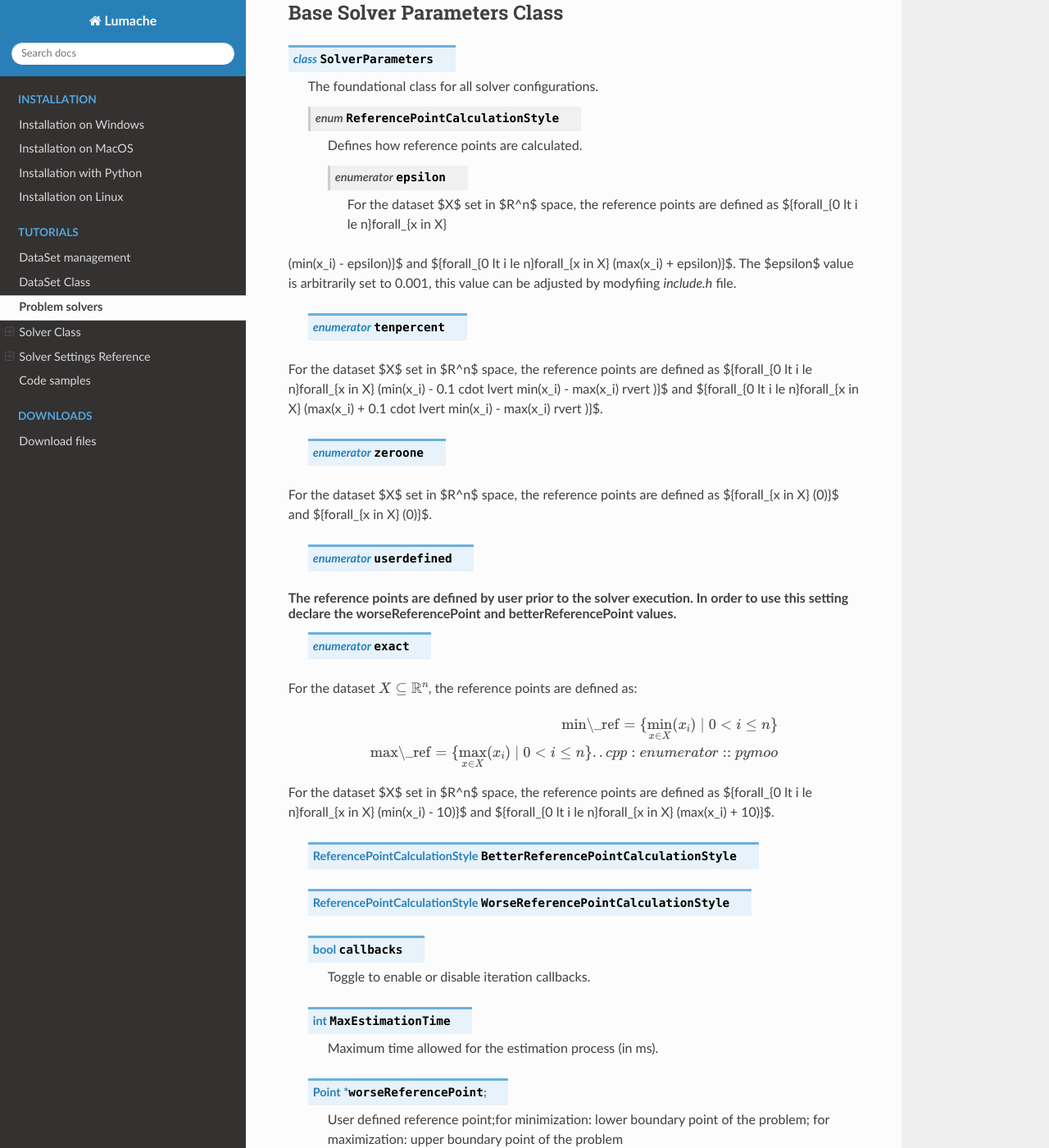
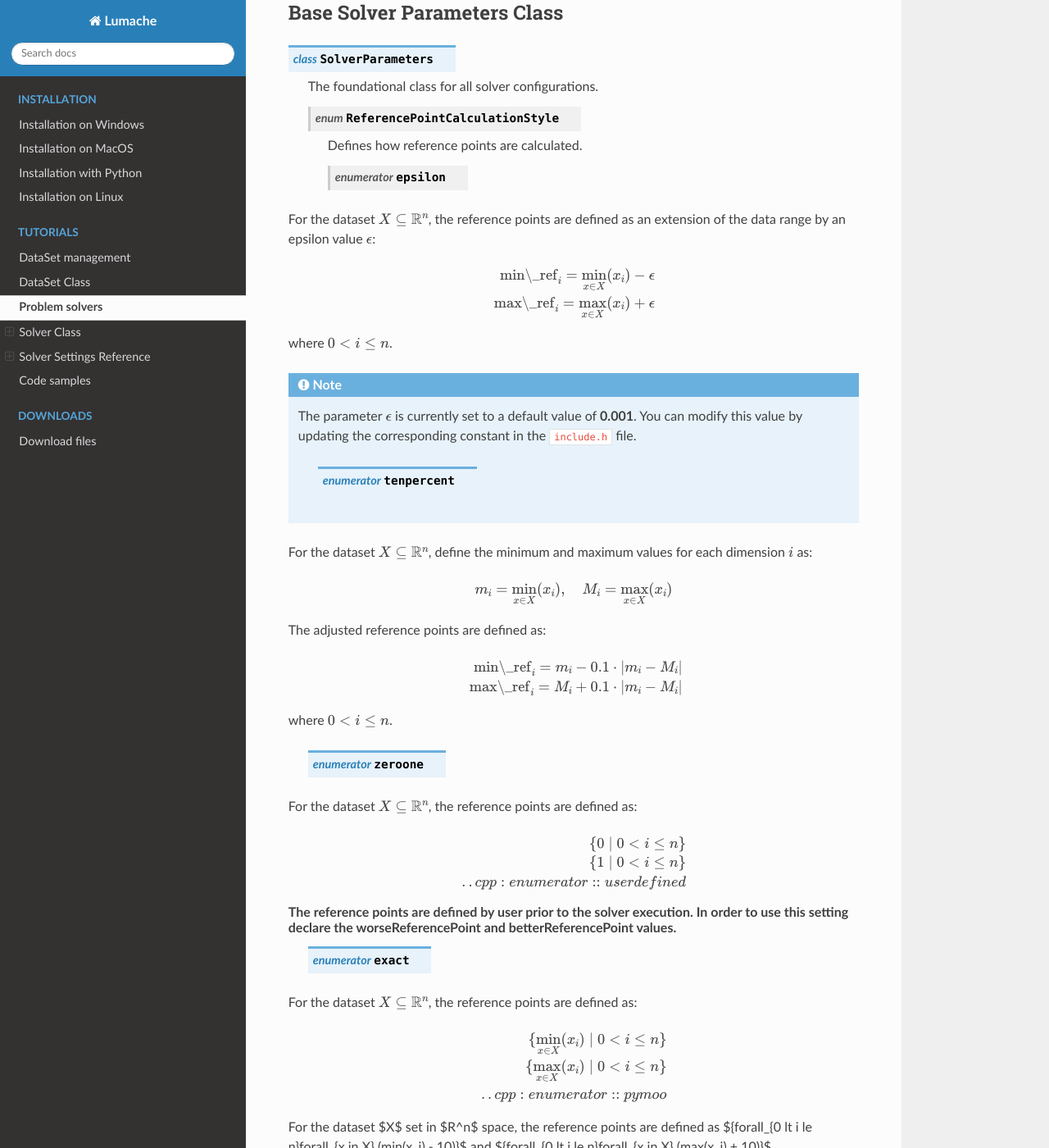
Before and after one commit to dudenzz/moda, a Sphinx documentation site: the page built from docs/source/solvers.rst, in a window 1280 px wide and 1400 px high, scrolled down 1552 px. Shown: the whole window at 82% size. Built offline with Sphinx 7.4.7 and the Read the Docs theme 3.1.0, drawn with Linux system fonts in a browser that asks for light colours.

Commit message:
adjustments to mathjax

```diff
--- a/docs/source/solvers.rst
+++ b/docs/source/solvers.rst
@@ -79,21 +79,47 @@ Base Solver Parameters Class
 
       .. cpp:enumerator:: epsilon
 
-        For the dataset $X$ set in $R^n$ space, the reference points are defined as $\{\forall_{0 \lt i \le n}\forall_{x \in X}
-(min(x_i) - \epsilon)\}$ and $\{\forall_{0 \lt i \le n}\forall_{x \in X}
-(max(x_i) + \epsilon)\}$. The $\epsilon$ value is arbitrarily set to 0.001, this value can be adjusted by modyfiing `include.h` file.
+For the dataset :math:`X \subseteq \mathbb{R}^n`, the reference points are defined as an extension of the data range by an epsilon value :math:`\epsilon`:
+
+.. math::
+
+   \text{min\_ref}_i = \min_{x \in X} (x_i) - \epsilon
+
+   \text{max\_ref}_i = \max_{x \in X} (x_i) + \epsilon
+
+where :math:`0 < i \le n`.
+
+.. note::
+   The parameter :math:`\epsilon` is currently set to a default value of **0.001**.
+   You can modify this value by updating the corresponding constant in the ``include.h`` file.
 
       .. cpp:enumerator:: tenpercent
 
-For the dataset $X$ set in $R^n$ space, the reference points are defined as $\{\forall_{0 \lt i \le n}\forall_{x \in X}
-(min(x_i) - 0.1 \cdot \lvert min(x_i) - max(x_i) \rvert )\}$ and $\{\forall_{0 \lt i \le n}\forall_{x \in X}
-(max(x_i) + 0.1 \cdot \lvert min(x_i) - max(x_i) \rvert )\}$.
+For the dataset :math:`X \subseteq \mathbb{R}^n`, define the minimum and maximum values for each dimension :math:`i` as:
+
+.. math::
+
+   m_i = \min_{x \in X} (x_i), \quad M_i = \max_{x \in X} (x_i)
+
+The adjusted reference points are defined as:
+
+.. math::
+
+   \text{min\_ref}_i = m_i - 0.1 \cdot |m_i - M_i|
+
+   \text{max\_ref}_i = M_i + 0.1 \cdot |m_i - M_i|
+
+where :math:`0 < i \le n`.
 
       .. cpp:enumerator:: zeroone
 
-For the dataset $X$ set in $R^n$ space, the reference points are defined as $\{\forall_{x \in X}
-(0)\}$ and $\{\forall_{x \in X}
-(0)\}$.
+For the dataset :math:`X \subseteq \mathbb{R}^n`, the reference points are defined as:
+
+.. math::
+
+   \{ 0 \mid 0 < i \le n \}
+
+   \{ 1 \mid 0 < i \le n \}
 
       .. cpp:enumerator:: userdefined
 The reference points are defined by user prior to the solver execution. In order to use this setting declare the worseReferencePoint and betterReferencePoint values.
@@ -102,9 +128,10 @@ For the dataset :math:`X \subseteq \mathbb{R}^n`, the reference points are defin
 
 .. math::
 
-   \text{min\_ref} = \{ \min_{x \in X} (x_i) \mid 0 < i \le n \}
+   \{ \min_{x \in X} (x_i) \mid 0 < i \le n \}
 
-   \text{max\_ref} = \{ \max_{x \in X} (x_i) \mid 0 < i \le n \}
+   \{ \max_{x \in X} (x_i) \mid 0 < i \le n \}
+
       .. cpp:enumerator:: pymoo
 For the dataset $X$ set in $R^n$ space, the reference points are defined as $\{\forall_{0 \lt i \le n}\forall_{x \in X}
 (min(x_i) - 10)\}$ and $\{\forall_{0 \lt i \le n}\forall_{x \in X}
```
